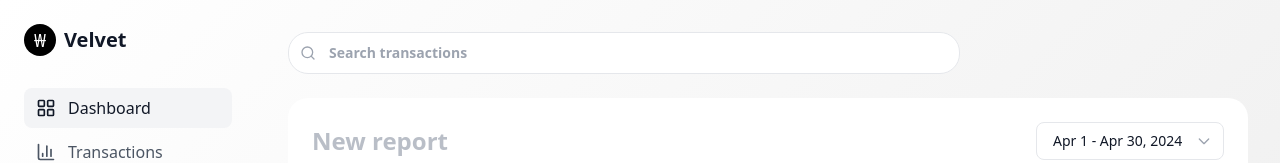
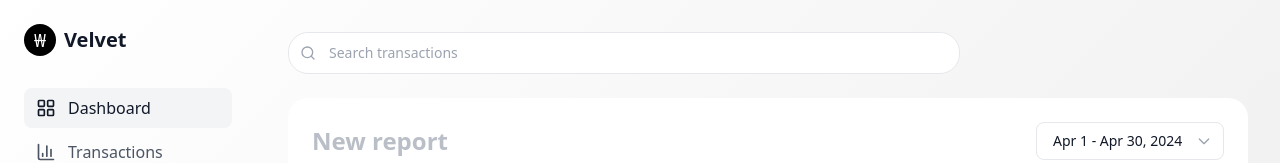
Before and after one commit to jihunhong/velvet, a React (Vite) app: page / in a window 1280 px wide. Shown: the top 163 px of the page. Built offline with nearby package versions, Linux system fonts and the light colour scheme; a web font is replaced by a local one.

Commit message:
chore: 서치바 스타일 수정

```diff
--- a/src/components/SearchBar.tsx
+++ b/src/components/SearchBar.tsx
@@ -8,7 +8,7 @@ export default function SearchBar() {
           <input
             type="text"
             placeholder="Search transactions"
-            className="w-full pl-10 pr-4 py-2.5 bg-white border border-gray-200 rounded-[20px] text-sm font-bold focus:outline-none focus:ring-2 focus:ring-blue-500 focus:border-transparent"
+            className="w-full pl-10 pr-4 py-2.5 bg-white border border-gray-200 rounded-[20px] text-sm font-medium focus:outline-none focus:ring-2 focus:ring-blue-500 focus:border-transparent"
           />
           <Search className="absolute left-3 top-1/2 -translate-y-1/2 w-4 h-4 text-gray-400" />
         </div>
```
